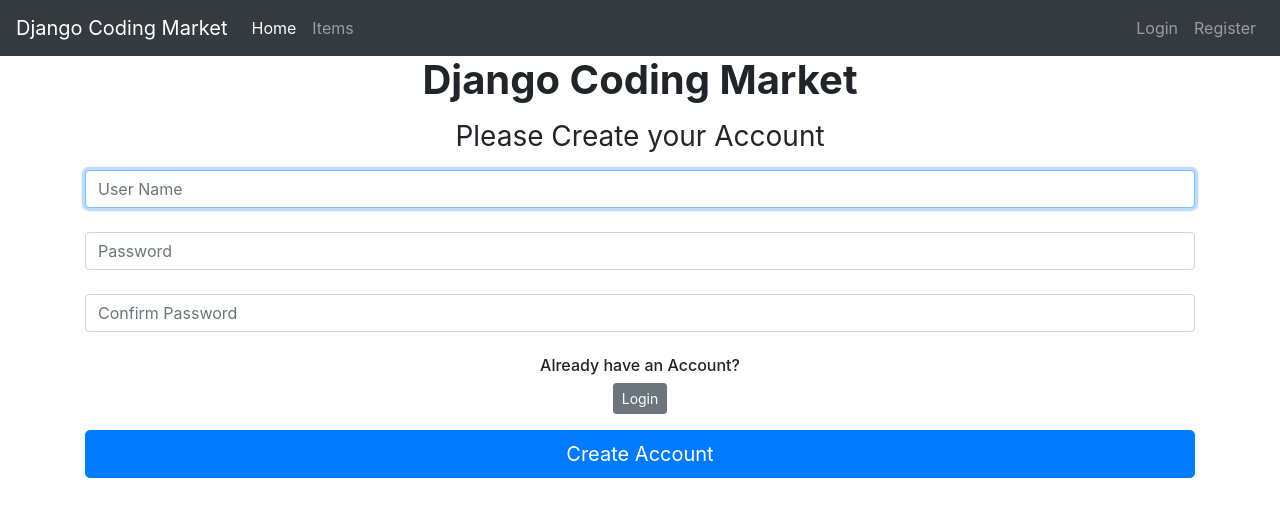
After one commit to philwoz/djangoMarket, a Django app: page /register/ in a window 1280 px wide. The commit adds this page. Shown: the top 517 px of the page. Run offline with Django 4.2, Linux system fonts and the light colour scheme; some libraries are stand-ins or nearby versions.

Commit message:
added register, login & logout pages + func

```diff
--- a/main/templates/main/include/navbar.html
+++ b/main/templates/main/include/navbar.html
@@ -13,6 +13,21 @@
             </li>
         </ul>
         <ul class="navbar-nav">
+            {% if user.is_authenticated %}
+                <li class="nav-item">
+                    <a class="nav-link" href="#">Hello, {{ user.username }}</a>
+                </li>
+                <li class="nav-item">
+                    <a class="nav-link" href="{% url 'logout' %}">Logout</a>
+                </li>
+            {% else %}
+                <li class="nav-item">
+                    <a class="nav-link" href="{% url 'login' %}">Login</a>
+                </li>
+                <li class="nav-item">
+                    <a class="nav-link" href="{% url 'register' %}">Register</a>
+                </li>
+            {% endif %}
         </ul>
     </div>
 </nav>
--- /dev/null
+++ b/main/templates/main/register.html
@@ -0,0 +1,45 @@
+{% extends 'main/base.html' %}
+{% block title %}
+    Register
+{% endblock %}
+
+{% block content %}
+<body class="text-center">
+    <form class="form-signin" method="POST">
+        {% csrf_token %}
+        <h1 class="h1 mb-3 font-weight-bold ">
+            Django Coding Market
+        </h1>
+<!--        <img class="mb-4" src="https://res.cloudinary.com/jimshapedcoding/image/upload/v1597332609/android-icon-192x192_ove2a7.png" alt="">-->
+        <h1 class="h3 mb-3 font-weight-normal">
+            Please Create your Account
+        </h1>
+
+        <!-- Form Fields -->
+        <label for="inputUsername" class="sr-only">
+            User Name
+        </label>
+        <input type="text" id="inputUsername" class="form-control" placeholder="User Name" name="username" required autofocus>
+        <br>
+
+        <label for="inputPassword1" class="sr-only">
+            Password
+        </label>
+        <input type="password" id="inputPassword1" class="form-control" placeholder="Password" name="password1" required autofocus>
+        <br>
+
+        <label for="inputPassword2" class="sr-only">
+            Password Confirmation
+        </label>
+        <input type="password" id="inputPassword2" class="form-control" placeholder="Confirm Password" name="password2" required autofocus>
+        <br>
+
+        <div class="checkbox mb-3">
+            <h6>Already have an Account?</h6>
+            <a class="btn btn-sm btn-secondary" href="{% url 'login' %}">Login</a>
+        </div>
+        <button class="btn btn-lg btn-primary btn-block" type="submit">Create Account</button>
+    </form>
+</body>
+
+{% endblock %}
--- a/main/urls.py
+++ b/main/urls.py
@@ -3,6 +3,9 @@ from main import views
 
 urlpatterns = [
     path('home/', views.homepage, name='home'),
-    path('items/', views.itemspage, name='items')
+    path('items/', views.itemspage, name='items'),
+    path('login/', views.loginpage, name='login'),
+    path('logout/', views.logoutpage, name='logout'),
+    path('register/', views.registerpage, name='register'),
 
 ]
--- a/main/views.py
+++ b/main/views.py
@@ -1,6 +1,7 @@
-from django.shortcuts import render
+from django.shortcuts import render, redirect
 from main.models import Item
-
+from django.contrib.auth import authenticate, login, logout
+from django.contrib.auth.forms import UserCreationForm
 # Create your views here.
 
 def homepage(request):
@@ -10,3 +11,38 @@ def homepage(request):
 def itemspage(request):
     items = Item.objects.all()
     return render(request, template_name='main/items.html', context={'items':items})
+
+def loginpage(request):
+    if request.method == 'GET':
+        return render(request, template_name='main/login.html')
+    if request.method == 'POST':
+        username = request.POST.get('username')
+        password = request.POST.get('password')
+        user = authenticate(username=username, password=password)
+        if user is not None:
+            login(request, user)
+            return redirect('items')
+        else:
+            return redirect('login')
+
+def registerpage(request):
+    if request.method == 'GET':
+        return render(request, template_name='main/register.html')
+
+    if request.method == 'POST':
+        form = UserCreationForm(request.POST)
+        if form.is_valid():
+            form.save()
+            username = form.cleaned_data.get('username')
+            password = form.cleaned_data.get('password1')
+            user = authenticate(username=username, password=password)
+            login(request, user)
+            return redirect('home')
+        else:
+            return redirect('register')
+
+
+
+def logoutpage(request):
+    logout(request)
+    return redirect('home')
```
Also changed, not shown: main/templates/main/login.html (added, +35 -0 lines), db.sqlite3.
